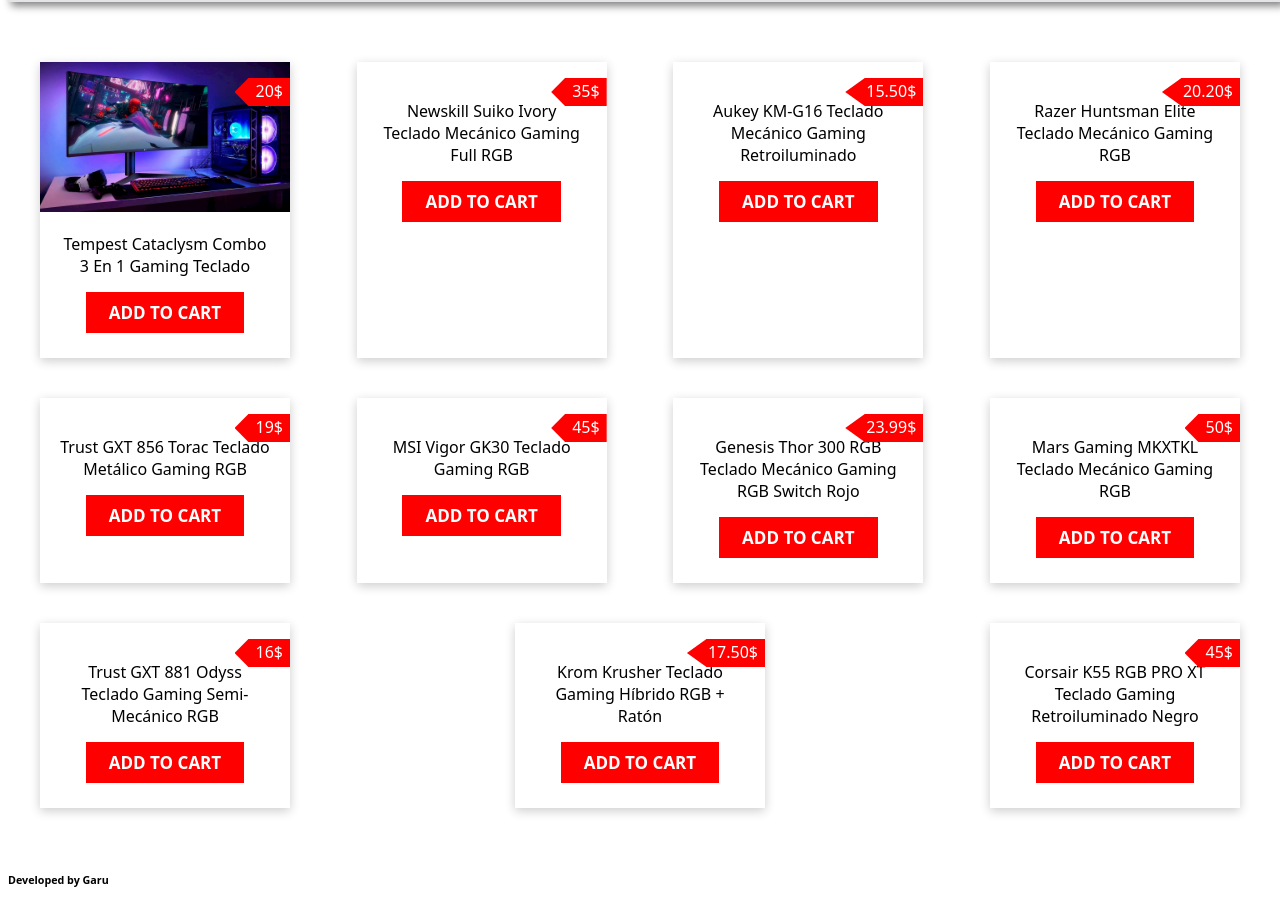
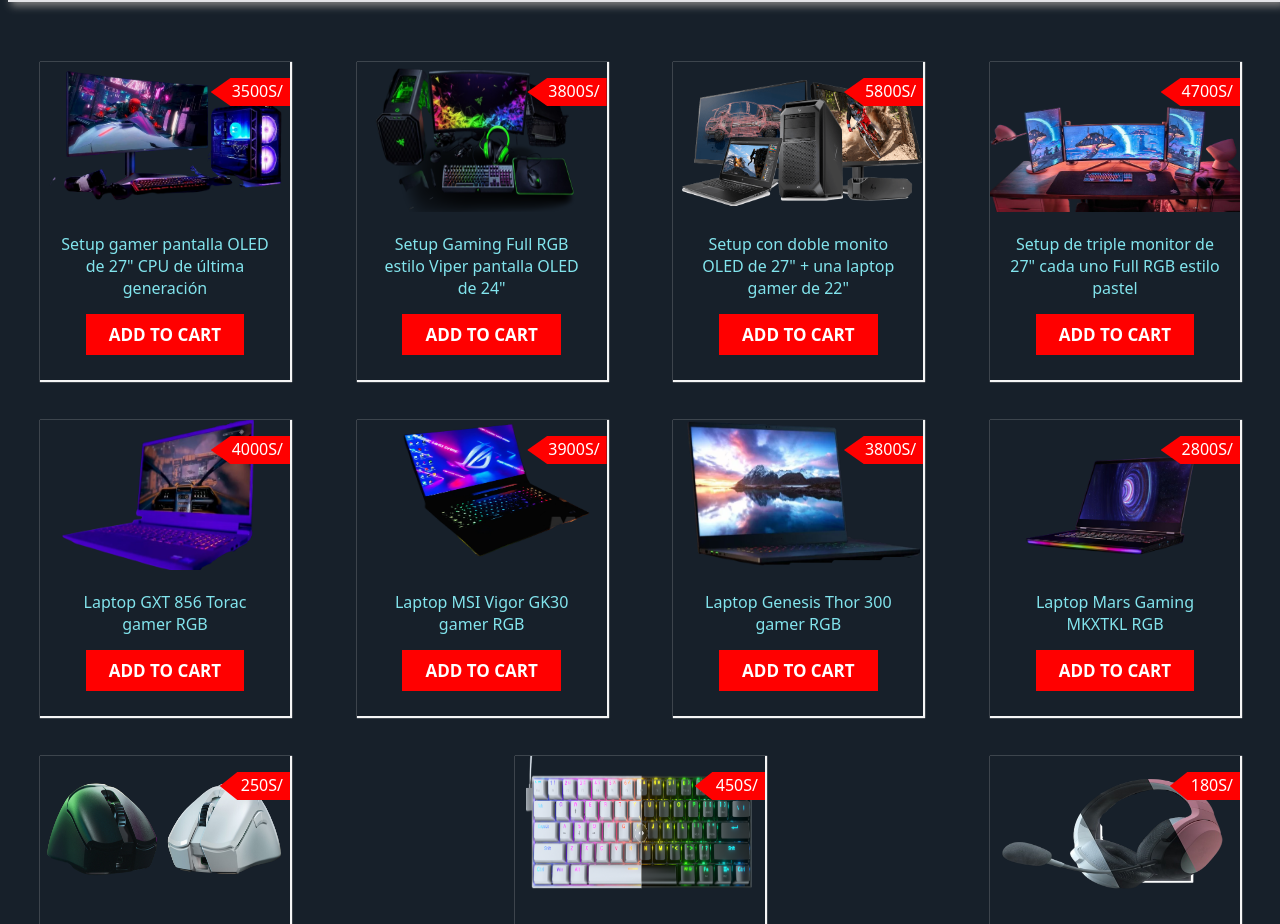
Before and after one commit to E00166692/E00166692.github.io, a plain HTML site: page PAGINAS/tienda.html in a window 1280 px wide. Shown: the part 116-1040 px from the top of the page. Drawn offline with Linux system fonts and the light colour scheme.

Commit message:
mi 100 % :V

```diff
--- a/CSS/estilos_tienda.css
+++ b/CSS/estilos_tienda.css
@@ -1,5 +1,6 @@
 body{
     font-family: system-ui;
+    background-color: #17202A;
 }
 header{
     background-color: #e4e4e8;
@@ -83,18 +84,27 @@ header{
 
 .carts{
     max-width: 250px;
-    box-shadow: 0 3px 10px rgb(0 0 0 / 20%);
+    box-shadow: 1px 1px 1px 1px whitesmoke;
     padding-bottom: 34px;
     margin-bottom: 40px;
+    cursor: default;
+    transition: all 400ms ease  ;
+}
+.carts:hover
+{
+    box-shadow:  0 0 8px 7px #82E4ED;
+    transform: translateY(-3%);
 }
 .carts img{
     width: 100%;
+    height: 150px;
 }
 .carts p{
     font-family: system-ui;
     font-weight: 500;
     padding: 0 20px;
     margin-bottom: 24px;
+    color: #82E4ED;
 }
 .carts div p{
     position: absolute;
--- a/PAGINAS/tienda.html
+++ b/PAGINAS/tienda.html
@@ -22,7 +22,7 @@
                 <p class="close-btn" onclick="closeBtn()">X</p>
                 <h3>Mi carrito</h3>
                 <div class="card-items">
-                    <!-- <div class="item">
+                    <div class="item">
                         <img src="./images/products/keyboard-1.jpg" alt="">
                         <div class="item-content">
                             <h5>name of product name of product name of product</h5>
@@ -40,107 +40,114 @@
                             <h6>Amount: 3</h6>
                         </div>
                         <span class="delete-product" data-id="">X</span>
-                    </div> -->
+                    </div>
                 </div>
-                <h2>Total: <strong class="price-total">0</strong> $</h2>
+                <h2>Total: <strong class="price-total">0</strong> S/</h2>
             </div>
         </div>
     </header>
+
+
+
+
     <section class="container">
         <div class="products">
             <div class="carts">
                 <div>
-                    <img src="../IMAGENES/computadoraazul.jpg" alt="">
-                    <p><span>20</span>$</p>
+                    <img src="../IMAGENES/computadora1.png" alt="">
+                    <p><span>3500</span>S/</p>
                 </div>
-                <p class="title">Tempest Cataclysm Combo 3 En 1 Gaming Teclado</p>
+                <p class="title">Setup gamer pantalla OLED de 27" CPU de última generación</p>
                 <a href="" data-id="1" class="btn-add-cart">add to cart</a>
             </div>
             <div class="carts">
                 <div>
-                    <img src="./images/products/keyboard-2.jpg" alt="">
-                    <p><span>35</span>$</p>
+                    <img class="img" src="../IMAGENES/computadora2.png" alt="">
+                    <p><span>3800</span>S/</p>
                 </div>
-                <p class="title"> Newskill Suiko Ivory Teclado Mecánico Gaming Full RGB</p>
+                <p class="title">Setup Gaming Full RGB estilo Viper pantalla OLED de 24"</p>
                 <a href="" class="btn-add-cart" data-id="2">add to cart</a>
             </div>
             <div class="carts">
                 <div>
-                    <img src="./images/products/keyboard-3.jpg" alt="">
-                    <p><span>15.50</span>$</p>
+                    <img src="../IMAGENES/computadoras.png" alt="">
+                    <p><span>5800</span>S/</p>
                 </div>
-                <p class="title"> Aukey KM-G16 Teclado Mecánico Gaming Retroiluminado</p>
+                <p class="title">Setup con doble monito OLED de 27" + una laptop gamer de 22"</p>
                 <a href="" data-id="3" class="btn-add-cart">add to cart</a>
             </div>
             <div class="carts">
                 <div>
-                    <img src="./images/products/keyboard-4.jpg" alt="">
-                    <p><span>20.20</span>$</p>
+                    <img src="../IMAGENES/computadora_pastel-removebg-preview.png" alt="">
+                    <p><span>4700</span>S/</p>
                 </div>
-                <p class="title"> Razer Huntsman Elite Teclado Mecánico Gaming RGB</p>
+                <p class="title">Setup de triple monitor de 27" cada uno Full RGB estilo pastel</p>
                 <a href="" data-id="4" class="btn-add-cart">add to cart</a>
             </div>
+
+
             <div class="carts">
                 <div>
-                    <img src="./images/products/keyboard-5.jpg" alt="">
-                    <p><span>19</span>$</p>
+                    <img src="../IMAGENES/laptop1.png" alt="">
+                    <p><span>4000</span>S/</p>
                 </div>
-                <p class="title"> Trust GXT 856 Torac Teclado Metálico Gaming RGB</p>
+                <p class="title">Laptop GXT 856 Torac gamer RGB</p>
                 <a href="" data-id="5" class="btn-add-cart">add to cart</a>
             </div>
             <div class="carts">
                 <div>
-                    <img src="./images/products/keyboard-1.jpg" alt="">
-                    <p><span>45</span>$</p>
+                    <img src="../IMAGENES/laptop2.png" alt="">
+                    <p><span>3900</span>S/</p>
                 </div>
-                <p class="title"> MSI Vigor GK30 Teclado Gaming RGB</p>
+                <p class="title">Laptop MSI Vigor GK30 gamer RGB</p>
                 <a href="" data-id="6" class="btn-add-cart">add to cart</a>
             </div>
             <div class="carts">
                 <div>
-                    <img src="./images/products/keyboard-2.jpg" alt="">
-                    <p><span>23.99</span>$</p>
+                    <img src="../IMAGENES/laptop3.png" alt="">
+                    <p><span>3800</span>S/</p>
                 </div>
-                <p class="title"> Genesis Thor 300 RGB Teclado Mecánico Gaming RGB Switch Rojo</p>
+                <p class="title">Laptop Genesis Thor 300 gamer RGB </p>
                 <a href="" data-id="7" class="btn-add-cart">add to cart</a>
             </div>
             <div class="carts">
                 <div>
-                    <img src="./images/products/keyboard-3.jpg" alt="">
-                    <p><span>50</span>$</p>
+                    <img src="../IMAGENES/laptop4.png" alt="">
+                    <p><span>2800</span>S/</p>
                 </div>
-                <p class="title"> Mars Gaming MKXTKL Teclado Mecánico Gaming RGB</p>
+                <p class="title">Laptop Mars Gaming MKXTKL RGB</p>
                 <a href="" data-id="8" class="btn-add-cart">add to cart</a>
             </div>
             <div class="carts">
                 <div>
-                    <img src="./images/products/keyboard-4.jpg" alt="">
-                    <p><span>16</span>$</p>
+                    <img src="../IMAGENES/raton.png" alt="">
+                    <p><span>250</span>S/</p>
                 </div>
-                <p class="title"> Trust GXT 881 Odyss Teclado Gaming Semi-Mecánico RGB</p>
+                <p class="title">Mouse Trust GXT 881 Odyss en dos colores disponibles </p>
                 <a href="" data-id="9" class="btn-add-cart">add to cart</a>
             </div>
             <div class="carts">
                 <div>
-                    <img src="./images/products/keyboard-5.jpg" alt="">
-                    <p><span>17.50</span>$</p>
+                    <img src="../IMAGENES/tecladobicolor1.png" alt="">
+                    <p><span>450</span>S/</p>
                 </div>
-                <p class="title"> Krom Krusher Teclado Gaming Híbrido RGB + Ratón</p>
+                <p class="title"> Krom Krusher Teclado Gaming Híbrido Bicolor</p>
                 <a href="" data-id="10" class="btn-add-cart">add to cart</a>
             </div>
+
             <div class="carts">
                 <div>
-                    <img src="./images/products/keyboard-1.jpg" alt="">
-                    <p><span>45</span>$</p>
+                    <img src="../IMAGENES/audifonos.png" alt="">
+                    <p><span>180</span>S/</p>
                 </div>
-                <p class="title"> Corsair K55 RGB PRO XT Teclado Gaming Retroiluminado Negro</p>
+                <p class="title">Audifonos Corsair K55 RGB PRO XT</p>
                 <a href="" data-id="11" class="btn-add-cart">add to cart</a>
             </div>
         </div>
     </section>
 
     <footer>
-        <h6>Developed by <span>Garu</span>
+        <h6>Developed by <span>Javistas Dev Team</span>
         </h6>
     </footer>
 
```
Also changed, not shown: PAGINAS/carrito.html (deleted, +0 -12 lines).
